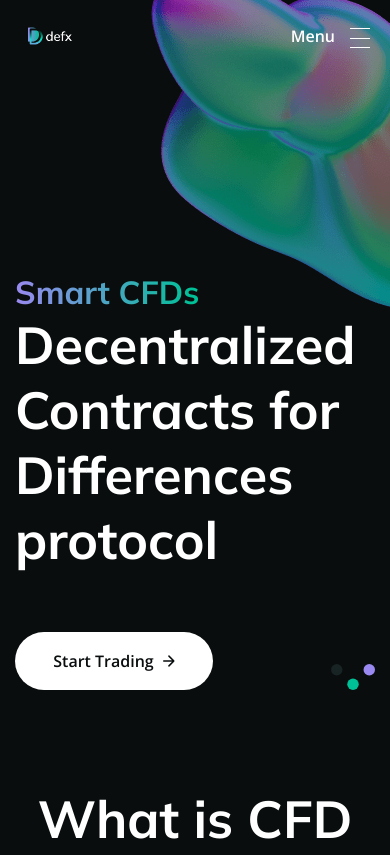
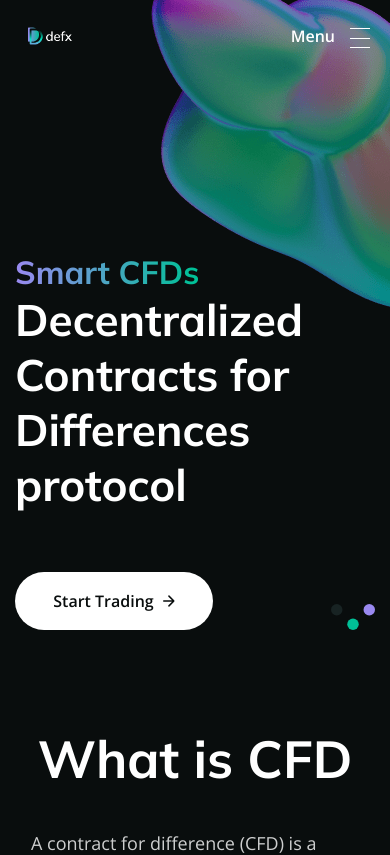
Before and after one commit to novgorodskii/landing_sfd, a Next.js app: page / in a window 390 px wide. Shown: the top 855 px of the page. Built offline with nearby package versions, Linux system fonts and the light colour scheme.

Commit message:
update style

```diff
--- a/styles/globals.css
+++ b/styles/globals.css
@@ -415,7 +415,7 @@ li {
 }
 @media screen and (max-width: 576px) {
   .wrapper-header {
-    margin-bottom: 220px;
+    margin-bottom: 200px;
   }
 }
 
@@ -637,12 +637,12 @@ li {
 }
 @media screen and (max-width: 769px) {
   .header-intro .title-header-intro {
-    font-size: 52px;
+    font-size: 44px;
   }
 }
 @media screen and (max-width: 769px) {
   .header-intro {
-    margin-top: 220px;
+    margin-top: 200px;
   }
 }
 
```
